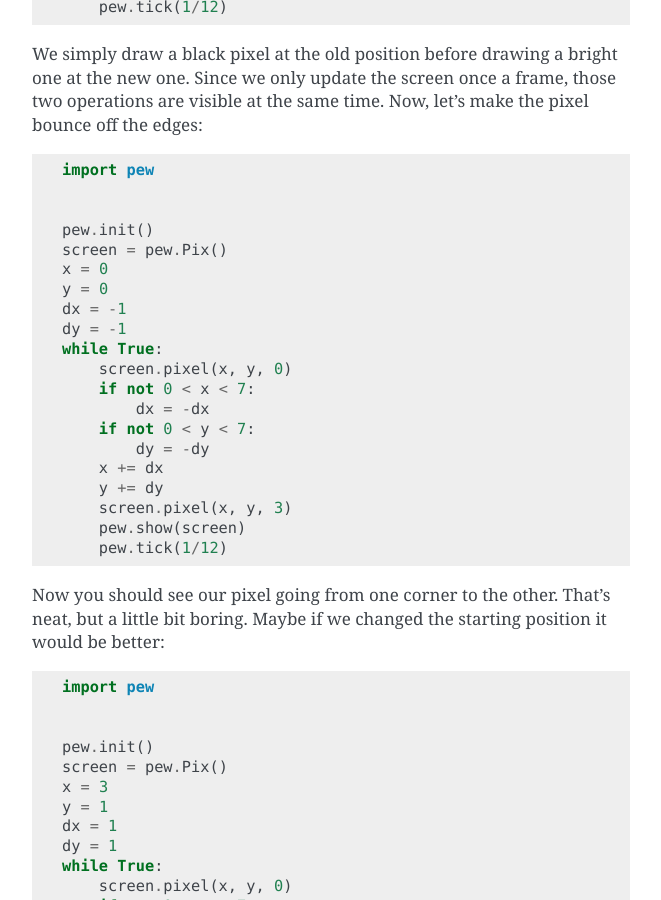
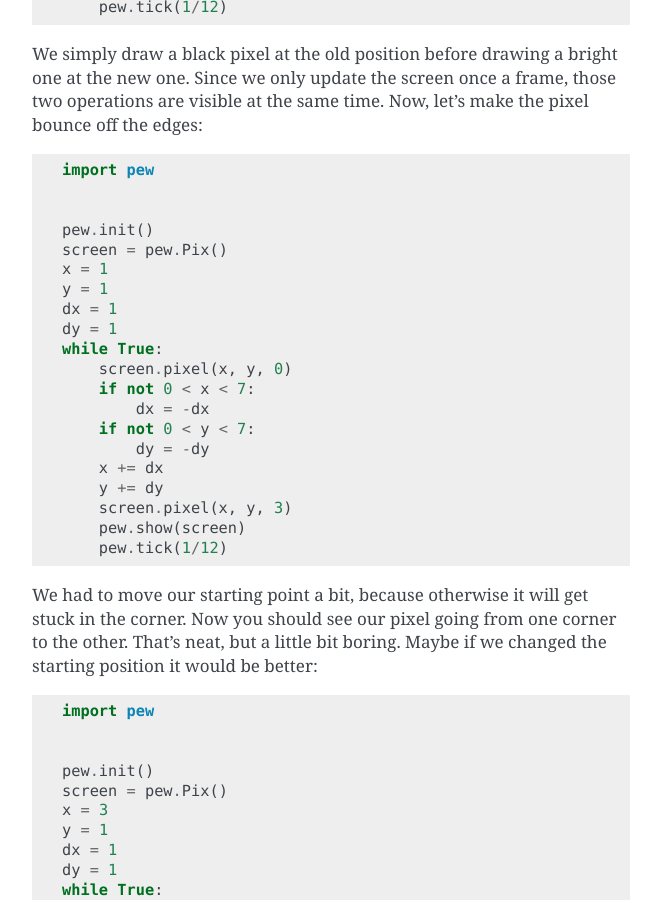
Before and after one commit to pypewpew/pewpew, a Sphinx documentation site: the page built from docs/tutorial.rst, in a window 1280 px wide and 900 px high, scrolled down 2295 px. Shown: the whole window, without its empty margins (450-1111 px from the left). Built offline with Sphinx 7.4.7, drawn with Linux system fonts in a browser that asks for light colours.

Commit message:
Explain starting position in tutorial

```diff
--- a/docs/tutorial.rst
+++ b/docs/tutorial.rst
@@ -112,10 +112,10 @@ are visible at the same time. Now, let's make the pixel bounce off the edges::
 
     pew.init()
     screen = pew.Pix()
-    x = 0
-    y = 0
-    dx = -1
-    dy = -1
+    x = 1
+    y = 1
+    dx = 1
+    dy = 1
     while True:
         screen.pixel(x, y, 0)
         if not 0 < x < 7:
@@ -128,9 +128,10 @@ are visible at the same time. Now, let's make the pixel bounce off the edges::
         pew.show(screen)
         pew.tick(1/12)
 
-Now you should see our pixel going from one corner to the other. That's neat,
-but a little bit boring. Maybe if we changed the starting position it would be
-better::
+We had to move our starting point a bit, because otherwise it will get stuck in
+the corner. Now you should see our pixel going from one corner to the other.
+That's neat, but a little bit boring. Maybe if we changed the starting position
+it would be better::
 
     import pew
 
```
